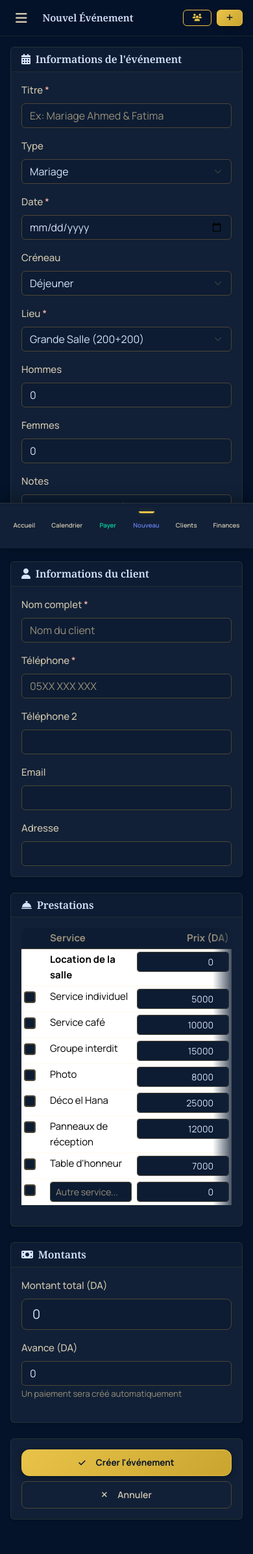
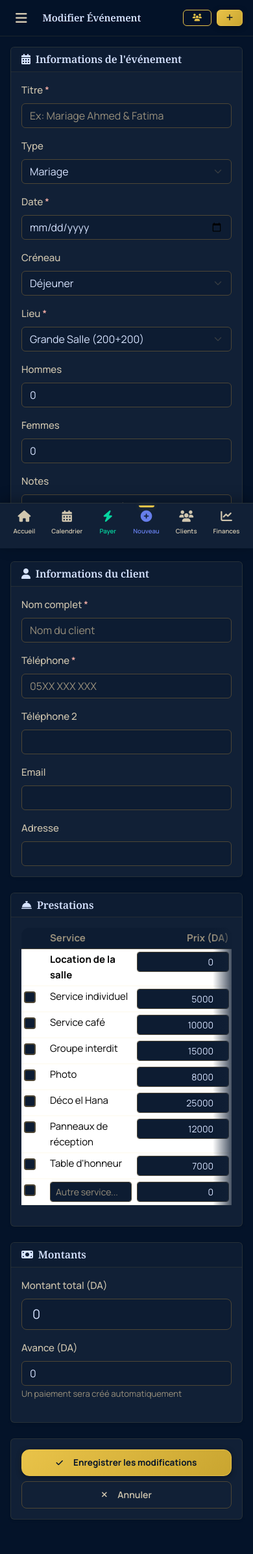
Before and after one commit to Aramoul23/Samba-fete-, a Flask app: page /evenement/1/modifier in a window 390 px wide. Shown: the top 2392 px of the page at 65% size. Run offline with Flask 3, Linux system fonts and the light colour scheme; a user stored in the database is signed in; some libraries are stand-ins or nearby versions.

Commit message:
Fix 18 issues from code review:
Critical bugs:
- venue_name → venue.name (quick_payment, client_detail, finance templates)
- client_name → client.name (finance dashboard)
- Deposit only created on new events, not edits
- Remove dead code (nested if not event)

Security:
- @admin_required on settings routes
- @admin_required on all export routes
- IDOR fix: verify payment belongs to event on receipt

UI:
- Edit form title: 'Modifier Événement'
- Edit button: 'Enregistrer les modifications'
- Mobile nav: Bootstrap Icons → Font Awesome

```diff
--- a/app/bookings/routes.py
+++ b/app/bookings/routes.py
@@ -165,9 +165,6 @@ def event_form(event_id=None):
     custom_lines = []
 
     if event:
-        if not event:
-            flash("Événement introuvable", "danger")
-            return redirect(url_for("finance.dashboard"))
         from app.bookings.helpers import PREDEFINED_NAMES
         event_lines = [ln for ln in event.service_lines.all() if ln.description in PREDEFINED_NAMES]
         custom_lines = [ln for ln in event.service_lines.all() if ln.description not in PREDEFINED_NAMES]
@@ -240,11 +237,10 @@ def event_form(event_id=None):
             db.session.add(event)
             db.session.flush()
             event_id = event.id
-
-        # Auto deposit
-        if deposit_required and deposit_required > 0:
-            db.session.add(Payment(event_id=event_id, amount=deposit_required,
-                                   payment_type="avance", method="espèces", payment_date=now))
+            # Auto deposit (only on create)
+            if deposit_required and deposit_required > 0:
+                db.session.add(Payment(event_id=event_id, amount=deposit_required,
+                                       payment_type="avance", method="espèces", payment_date=now))
 
         # Service lines
         insert_service_lines(event_id, data)
@@ -494,6 +490,9 @@ def generate_receipt(event_id, payment_id):
     try:
         event = Event.query.get_or_404(event_id)
         payment = Payment.query.get_or_404(payment_id)
+        if payment.event_id != event_id:
+            flash("Paiement introuvable pour cet événement", "danger")
+            return redirect(url_for("bookings.event_detail", event_id=event_id))
         date_str = str(payment.payment_date)[:19]
         total_before = db.session.query(func.coalesce(func.sum(Payment.amount), 0)).filter(
             Payment.event_id == event_id, Payment.payment_date < date_str, Payment.is_refunded == 0
--- a/app/settings/routes.py
+++ b/app/settings/routes.py
@@ -3,6 +3,7 @@ import logging
 from flask import Blueprint, flash, redirect, render_template, request, url_for
 from flask_login import login_required
 
+from app.auth.decorators import admin_required
 from app.models import db, Venue, Setting
 
 logger = logging.getLogger(__name__)
@@ -11,6 +12,7 @@ bp = Blueprint("settings", __name__, template_folder="../templates")
 
 @bp.route("/parametres", methods=["GET", "POST"])
 @login_required
+@admin_required
 def settings():
     if request.method == "POST":
         try:
@@ -49,6 +51,7 @@ def settings():
 
 @bp.route("/parametres/lieu/<int:venue_id>/supprimer", methods=["POST"])
 @login_required
+@admin_required
 def delete_venue(venue_id):
     try:
         v = Venue.query.get_or_404(venue_id)
--- a/app/templates/base.html
+++ b/app/templates/base.html
@@ -163,27 +163,27 @@
     <!-- Mobile Bottom Navigation -->
     <nav class="mobile-nav d-md-none">
         <a href="/" class="mobile-nav-item {% if request.path == '/' %}active{% endif %}">
-            <i class="bi bi-house"></i>
+            <i class="fas fa-home"></i>
             <span>Accueil</span>
         </a>
         <a href="/calendrier" class="mobile-nav-item {% if request.path == '/calendrier' %}active{% endif %}">
-            <i class="bi bi-calendar3"></i>
+            <i class="fas fa-calendar-alt"></i>
             <span>Calendrier</span>
         </a>
         <a href="/paiement-rapide" class="mobile-nav-item {% if request.path == '/paiement-rapide' %}active{% endif %}" style="color: #06d6a0;">
-            <i class="bi bi-lightning-charge-fill"></i>
+            <i class="fas fa-bolt"></i>
             <span>Payer</span>
         </a>
         <a href="/evenement/nouveau" class="mobile-nav-item {% if '/evenement' in request.path %}active{% endif %}" style="color: #667eea;">
-            <i class="bi bi-plus-circle-fill"></i>
+            <i class="fas fa-plus-circle"></i>
             <span>Nouveau</span>
         </a>
         <a href="/clients" class="mobile-nav-item {% if request.path == '/clients' %}active{% endif %}">
-            <i class="bi bi-people"></i>
+            <i class="fas fa-users"></i>
             <span>Clients</span>
         </a>
         <a href="/finances" class="mobile-nav-item {% if request.path == '/finances' %}active{% endif %}">
-            <i class="bi bi-graph-up"></i>
+            <i class="fas fa-chart-line"></i>
             <span>Finances</span>
         </a>
     </nav>
--- a/app/templates/bookings/edit.html
+++ b/app/templates/bookings/edit.html
@@ -1,6 +1,6 @@
 {% extends "base.html" %}
-{% block title %}Nouvel Événement - Samba Fête{% endblock %}
-{% block page_title %}Nouvel Événement{% endblock %}
+{% block title %}Modifier Événement - Samba Fête{% endblock %}
+{% block page_title %}Modifier Événement{% endblock %}
 
 {% block content %}
 <form method="POST">
@@ -187,7 +187,7 @@
             <div class="card shadow-sm" style="position: sticky; top: 20px;">
                 <div class="card-body">
                     <button type="submit" class="btn btn-primary btn-lg w-100 mb-2">
-                        <i class="fas fa-check me-2"></i>Créer l'événement
+                        <i class="fas fa-check me-2"></i>Enregistrer les modifications
                     </button>
                     <a href="/evenements" class="btn btn-outline-secondary w-100">
                         <i class="fas fa-times me-2"></i>Annuler
--- a/app/templates/bookings/quick_payment.html
+++ b/app/templates/bookings/quick_payment.html
@@ -41,7 +41,7 @@
                                 <div class="client-pick-name">{{ c.name }}</div>
                                 <div class="client-pick-phone"><i class="fas fa-phone me-1"></i>{{ c.phone }}</div>
                                 <div class="client-pick-meta">
-                                    <span class="badge-slot">{{ c.active_events }} événement(s)</span>
+                                    <span class="badge-slot">{{ c.event_count }} événement(s)</span>
                                     {% if c.total_owed > 0 %}
                                     <span class="badge-amount" style="background: var(--warning-soft); color: #8a6d1b;">
                                         {{ c.total_owed | format_da }}
@@ -117,7 +117,7 @@
                         <tr {% if selected_event_id == ev.id %}style="background: var(--primary-soft);"{% endif %}>
                             <td style="font-weight: 500;">{{ ev.title }}</td>
                             <td>{{ ev.event_date|date_only }}</td>
-                            <td>{{ ev.venue_name }}</td>
+                            <td>{{ ev.venue.name if ev.venue else '—' }}</td>
                             <td class="text-end" style="font-weight: 600;">{{ ev.total_amount | format_da }}</td>
                             <td class="text-end" style="font-weight: 600; color: var(--success);">{{ ev.total_paid | format_da }}</td>
                             <td class="text-end" style="font-weight: 700; color: {% if reste > 0 %}var(--danger){% else %}var(--success){% endif %};">
@@ -171,7 +171,7 @@
                             <span class="mx-2">·</span>
                             <i class="fas fa-calendar me-1"></i>{{ selected_event.event_date|date_only }}
                             <span class="mx-2">·</span>
-                            <i class="fas fa-map-marker-alt me-1"></i>{{ selected_event.venue_name }}
+                            <i class="fas fa-map-marker-alt me-1"></i>{{ selected_event.venue.name if selected_event.venue else "—" }}
                         </div>
                     </div>
 
--- a/app/templates/clients/client_detail.html
+++ b/app/templates/clients/client_detail.html
@@ -118,7 +118,7 @@
                             {% if p.reference %}
                             <span class="ms-2">· Réf: {{ p.reference }}</span>
                             {% endif %}
-                            <span class="ms-2">· <a href="{{ url_for('bookings.event_detail', event_id=p.event_id) }}">{{ p.event_title }}</a></span>
+                            <span class="ms-2">· <a href="{{ url_for('bookings.event_detail', event_id=p.event_id) }}">{{ p.event.title }}</a></span>
                         </div>
                         {% if p.is_refunded and p.notes and '[REMBOURSÉ' in p.notes %}
                         <div class="mt-1" style="font-size: 0.75rem; color: var(--danger);">
@@ -167,7 +167,7 @@
                             <td><strong>{{ ev.event_date|date_only }}</strong></td>
                             <td style="font-weight: 500;">{{ ev.title }}</td>
                             <td>{{ ev.event_type }}</td>
-                            <td>{{ ev.venue_name }}</td>
+                            <td>{{ ev.venue.name if ev.venue else '—' }}</td>
                             <td class="text-end text-success" style="font-variant-numeric: tabular-nums;">{{ ev_data.revenue | format_da }}</td>
                             <td class="text-end text-danger" style="font-variant-numeric: tabular-nums;">{{ ev_data.costs | format_da }}</td>
                             <td class="text-end" style="font-weight: 700; font-variant-numeric: tabular-nums; {% if ev_data.profit > 0 %}color: var(--success);{% else %}color: var(--danger);{% endif %}">
--- a/app/templates/finance/expenses.html
+++ b/app/templates/finance/expenses.html
@@ -91,7 +91,7 @@
                     <td>{{ exp.expense_date }}</td>
                     <td><span class="badge bg-secondary">{{ exp.category }}</span></td>
                     <td>{{ exp.description }}</td>
-                    <td>{{ exp.event_title or '—' }}</td>
+                    <td>{{ exp.event.title if exp.event else '—' }}</td>
                     <td><strong>{{ exp.amount | format_da }}</strong></td>
                     <td>
                         <form method="POST" action="{{ url_for('finance.delete_expense', expense_id=exp.id) }}"
```
Also changed, not shown: app/finance/routes.py (+7 -0 lines), app/templates/finance/index.html (+6 -6 lines).
